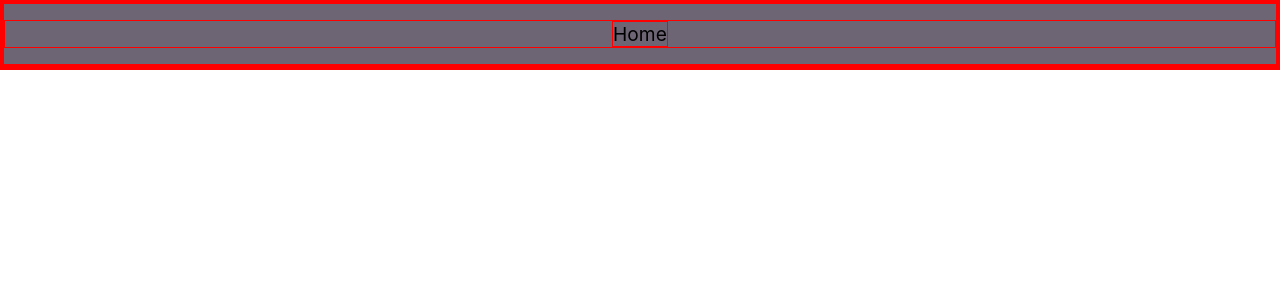
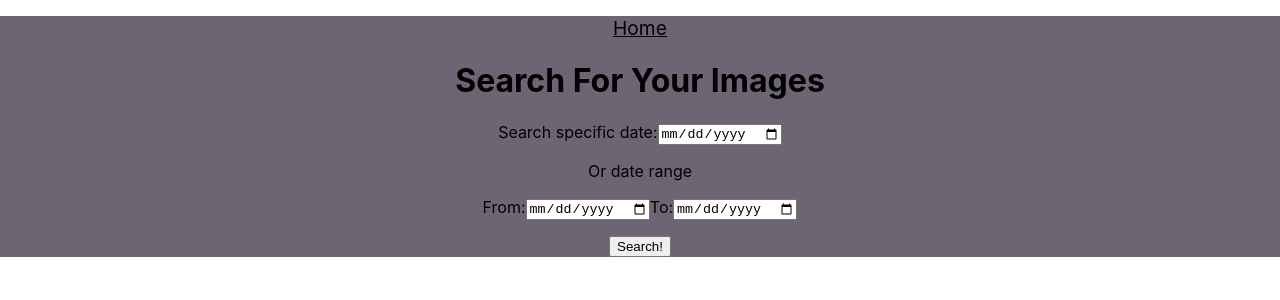
Before and after one commit to rayhaynes504/astronomy-react-app, a React (Create React App) app: page / in a window 1280 px wide. Before the commit this address had no page. Shown: the top 300 px of the page. Built offline with nearby package versions, Linux system fonts and the light colour scheme.

Commit message:
implement useNavigate

```diff
--- a/src/App.css
+++ b/src/App.css
@@ -1,13 +1,13 @@
-* {
+/* * {
 	border: 1px solid red;
-}
+} */
 .entire-page {
 	background-color: rgba(17, 4, 29, 0.612);
 }
 a {
-	/* color: inherit;
-	text-decoration: inherit; */
-	all:unset;
+	color: inherit;
+	/* text-decoration: inherit; */
+	/* all:unset; */
 }
 /* Nav Component Styling */
 .nav-container {
@@ -72,3 +72,7 @@ main {
 	text-align: center;
 	margin-bottom: 0.1rem;
 }
+.description-p {
+	margin: 1rem auto;
+	width: 94%;
+}
--- a/src/App.js
+++ b/src/App.js
@@ -6,7 +6,7 @@ import Search from './Search';
 import ResultsList from './ResultsList';
 import DetailResult from './DetailResult';
 import { Route, Routes } from 'react-router-dom';
-import { useState } from 'react';
+import { useState, useEffect } from 'react';
 import { FormContext } from './FormContext';
 
 function App() {
@@ -17,8 +17,7 @@ function App() {
 
 	// const randomCountUrl = `https://api.nasa.gov/planetary/apod?api_key=${process.env.REACT_APP_NASA_API_KEY&count=${countValue}}`;
 
-	// console.log(singlePicture);
-	// console.log(picturesList);
+
 
 	// Test Fetch
 	// function testApi() {
@@ -32,9 +31,25 @@ function App() {
 
 	// testApi()
 
-	const [specificDateValue, setSpecificDateValue] = useState('');
-	const [fromDateValue, setFromDateValue] = useState('');
-	const [toDateValue, setToDateValue] = useState('');
+		const [specificDateValue, setSpecificDateValue] = useState('');
+		const [fromDateValue, setFromDateValue] = useState('');
+		const [toDateValue, setToDateValue] = useState('');
+
+
+		// FETCH CALL UPDATE
+	// useEffect(() => {
+	// 	fetchApi()
+	// }, [])
+
+	// const fetchApi = () => {
+	// const specificDateUrl = `https://api.nasa.gov/planetary/apod?api_key=${process.env.REACT_APP_NASA_API_KEY}&date=${specificDateValue}`;
+
+	// fetch(specificDateUrl)
+	// .then(res => res.json())
+	// .then(res => {
+	// 	console.log(res)
+	// })
+	// }
 
 	return (
 		<div className='entire-page'>
@@ -50,8 +65,8 @@ function App() {
 						setToDateValue,
 					}}>
 					<Routes>
-						<Route path='/search' element={<Search />} />
-						<Route path='/resultslist' element={<ResultsList />} />
+						<Route path='/' element={<Search />} />
+						<Route path='/resultslist/from:startDate/to:endDate' element={<ResultsList />} />
 						<Route path='/:date' element={<DetailResult />} />
 					</Routes>
 				</FormContext.Provider>
--- a/src/DetailResult.js
+++ b/src/DetailResult.js
@@ -2,6 +2,7 @@ import React, { useEffect, useState } from 'react';
 import singlePicture from './today-response-data.json';
 import { FormContext } from './FormContext';
 import { useContext } from 'react';
+import { useParams } from 'react-router-dom';
 
 function DetailResult(props) {
 	const {
@@ -12,23 +13,29 @@ function DetailResult(props) {
 		toDateValue,
 		setToDateValue,
 	} = useContext(FormContext);
-	const [specificData, setSpecificData] = useState(null)
+	const [specificData, setSpecificData] = useState(null);
+	const { date } = useParams();
 
-	useEffect(() => {getSpecificData()}, [])
+	useEffect(() => {
+		getSpecificData();
+	}, []);
 
-	const specificDateUrl = `https://api.nasa.gov/planetary/apod?api_key=${process.env.REACT_APP_NASA_API_KEY}&date=${specificDateValue}`;
+	const specificDateUrl = `https://api.nasa.gov/planetary/apod?api_key=${process.env.REACT_APP_NASA_API_KEY}&date=${date}`;
 
-	function getSpecificData () {
+	function getSpecificData() {
 		fetch(specificDateUrl)
-		.then((res) => res.json())
-		.then((json) => {setSpecificData(json);})
-		.catch(console.error)
+			.then((res) => res.json())
+			.then((json) => {
+				setSpecificData(json);
+			})
+			.catch(console.error);
 	}
 
 	if (!specificData) {
-		return <p>Loading ...</p>
+		return <p>Loading ...</p>;
 	}
 
+	// Variable switching from hardcoded data file to API data
 	let singlePicture = specificData;
 
 	return (
@@ -45,7 +52,7 @@ function DetailResult(props) {
 				</h4>
 			</div>
 			<h4 className='description-header'>Description</h4>
-			<p>{singlePicture.explanation}</p>
+			<p className='description-p'>{singlePicture.explanation}</p>
 		</div>
 	);
 }
--- a/src/Nav.js
+++ b/src/Nav.js
@@ -4,7 +4,7 @@ import { Link } from 'react-router-dom';
 function Nav(props) {
     return (
         <ul className='nav-container'>
-            <Link to={'/search'}>
+            <Link to={'/'}>
                 <li className='nav-link'>Home</li>
             </Link>
         </ul>
--- a/src/ResultsList.js
+++ b/src/ResultsList.js
@@ -1,16 +1,40 @@
-import React from 'react';
-import { Link } from 'react-router-dom';
+import React, { useState } from 'react';
+import { Link, useParams } from 'react-router-dom';
+import { useEffect } from 'react/cjs/react.development';
 import picturesList from './random-count-data.json';
 
 function ResultsList(props) {
+	const [rangeData, setRangeData] = useState(null);
+	const { endDate, startDate } = useParams();
+	const dateRangeUrl = `https://api.nasa.gov/planetary/apod?api_key=${process.env.REACT_APP_NASA_API_KEY}&start_date=${startDate}&end_date=${endDate}`;
+
+	function getRangeData() {
+		fetch(dateRangeUrl)
+			.then((res) => res.json())
+			.then((json) => setRangeData(json))
+			.catch(console.error);
+	}
+
+	useEffect(() => {
+		getRangeData();
+		//eslint-disable-next-line
+	}, []);
+
+	if (!rangeData) return <p>Loading data...</p>;
+
+	// Variable switching from hardcoded data file to API data
+	let picturesList = rangeData;
+
 	return (
 		<>
 			<h2 className='results-header'>Results</h2>
 			<div className='results-page'>
 				{picturesList.map((picture, index) => {
 					return (
-						<Link to={'/detailresult'} className='picture-container'>
-							{console.log(picture)}
+						<Link
+							to={`/${picture.date}`}
+							key={picture.date}
+							className='picture-container'>
 							<img src={picture.url} alt={picture.title} />
 							<p>Picture Date: {picture.date}</p>
 							<p>
--- a/src/Search.js
+++ b/src/Search.js
@@ -1,5 +1,5 @@
-import React, { useContext } from 'react';
-import { Link } from 'react-router-dom';
+import React, { useContext, useEffect } from 'react';
+import { Link, useNavigate } from 'react-router-dom';
 import { FormContext } from './FormContext';
 
 function Search(props) {
@@ -11,47 +11,76 @@ function Search(props) {
 		toDateValue,
 		setToDateValue,
 	} = useContext(FormContext);
+	const navigate = useNavigate();
 
-	const dateRangeUrl = `https://api.nasa.gov/planetary/apod?api_key=${process.env.REACT_APP_NASA_API_KEY}&start_date=${fromDateValue}&end_date=${toDateValue}}`;
+	// to set values to empty when returning to this page from a  result page
+	useEffect(() => {
+		setSpecificDateValue('');
+		setFromDateValue('');
+		setToDateValue('');
+		//eslint-disable-next-line
+	}, []);
 
-	function grabInputValue(event) {
+	//return in useEffect to cleanup remaining values in input form
+
+	// const dateRangeUrl = `https://api.nasa.gov/planetary/apod?api_key=${process.env.REACT_APP_NASA_API_KEY}&start_date=${fromDateValue}&end_date=${toDateValue}}`;
+
+	// function grabInputValue(event) {
+	// 	event.preventDefault();
+	// 	if (event.target[0].value) {
+	// 		console.log(specificDateValue);
+	// 	}
+	// 	if (event.target[1].value && event.target[2].value) {
+	// 		console.log(fromDateValue, toDateValue);
+	// 		console.log(dateRangeUrl);
+	// 	}
+	// }
+
+
+
+	function handleSubmit(event) {
 		event.preventDefault();
-		if (event.target[0].value) {
-			console.log(specificDateValue);
-		}
-		if (event.target[1].value && event.target[2].value) {
-			console.log(fromDateValue, toDateValue);
-			console.log(dateRangeUrl);
-		}
-	}
-
-	function changeHandler(event) {
-		if (event.target.id === 'date-box') {
-			setSpecificDateValue(event.target.value);
-		}
-		if (event.target.id === 'from-date') {
-			setFromDateValue(event.target.value);
-		}
-		if (event.target.id === 'to-date') {
-			setToDateValue(event.target.value);
+		if (specificDateValue) {
+			navigate(`/${specificDateValue}`);
+		} else if (fromDateValue & toDateValue){
+			navigate(`/resultslist/from${fromDateValue}/to${toDateValue}`);
 		}
 	}
 
 	return (
 		<div className='search-container'>
 			<h1>Search For Your Images</h1>
-			<form onSubmit={grabInputValue} onChange={changeHandler}>
+			<form onSubmit={handleSubmit}>
 				<label htmlFor='date-box'>Search specific date:</label>
-				<input id='date-box' type='date' min='1995-06-16' />
+				<input
+					id='date-box'
+					type='date'
+					min='1995-06-16'
+					onChange={(event) => {
+						setSpecificDateValue(event.target.value);
+					}}
+				/>
 				{/* <button>Search!</button> */}
 				<p>Or date range</p>
 				<label htmlFor='from-date'>From:</label>
-				<input id='from-date' type='date' min='1995-06-16' />
+				<input
+					id='from-date'
+					type='date'
+					min='1995-06-16'
+					onChange={(event) => {
+						setFromDateValue(event.target.value);
+					}}
+				/>
 				<label htmlFor='to-date'>To:</label>
-				<input id='to-date' type='date' />
-				<Link to={specificDateValue ? `/${specificDateValue}` : '/resultslist'}>
-					<button>Search!</button>
-				</Link>
+				<input
+					id='to-date'
+					type='date'
+					onChange={(event) => {
+						setToDateValue(event.target.value);
+					}}
+				/>
+
+				<button type='submit'>Search!</button>
 			</form>
 		</div>
 	);
--- a/src/index.js
+++ b/src/index.js
@@ -6,12 +6,12 @@ import reportWebVitals from './reportWebVitals';
 import {BrowserRouter as Router } from "react-router-dom"
 
 ReactDOM.render(
+  <React.StrictMode>
   <Router>
 
-  <React.StrictMode>
     <App />
-  </React.StrictMode>
-  </Router>,
+  </Router>
+  </React.StrictMode>,
   document.getElementById('root')
 );
 
```
